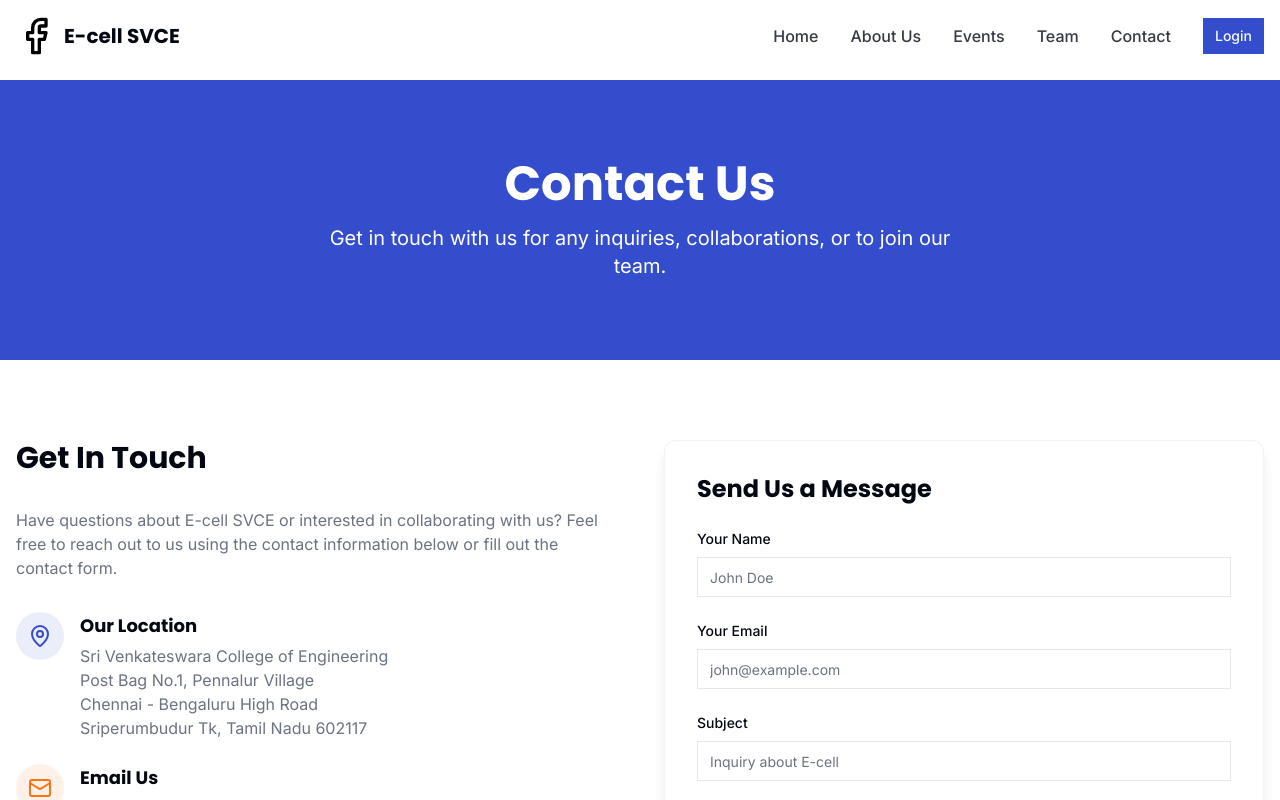
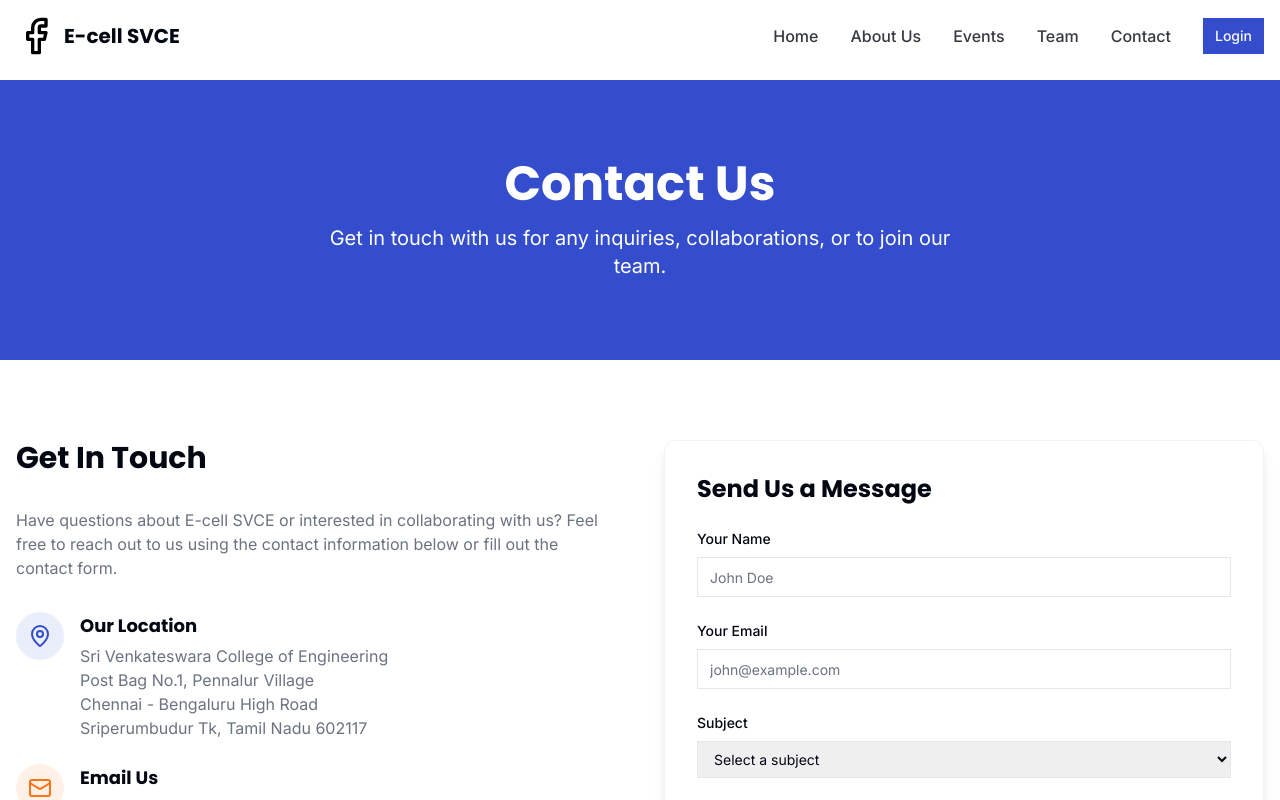
Before and after one commit to Saran-ST/ecell, a Next.js app: page /contact in a window 1280 px wide. Shown: the top 800 px of the page. Built offline with nearby package versions, Linux system fonts and the light colour scheme.

Commit message:
dropdown subject contact page.tsx

```diff
--- a/app/contact/page.tsx
+++ b/app/contact/page.tsx
@@ -170,14 +170,20 @@ export default function ContactPage() {
                   <label htmlFor="subject" className="block text-sm font-medium mb-2">
                     Subject
                   </label>
-                  <Input
-                    id="subject"
-                    name="subject"
-                    value={formData.subject}
-                    onChange={handleChange}
-                    required
-                    placeholder="Inquiry about E-cell"
-                  />
+                 <select
+  id="subject"
+  name="subject"
+  value={formData.subject}
+  onChange={handleChange}
+  required
+  className="w-full border rounded-md px-3 py-2 text-sm"
+>
+  <option value="" disabled>Select a subject</option>
+  <option value="Suggestions">Suggestions</option>
+  <option value="Confessions">Confessions</option>
+  <option value="Queries">Queries</option>
+</select>
+
                 </div>
 
                 <div>
```
